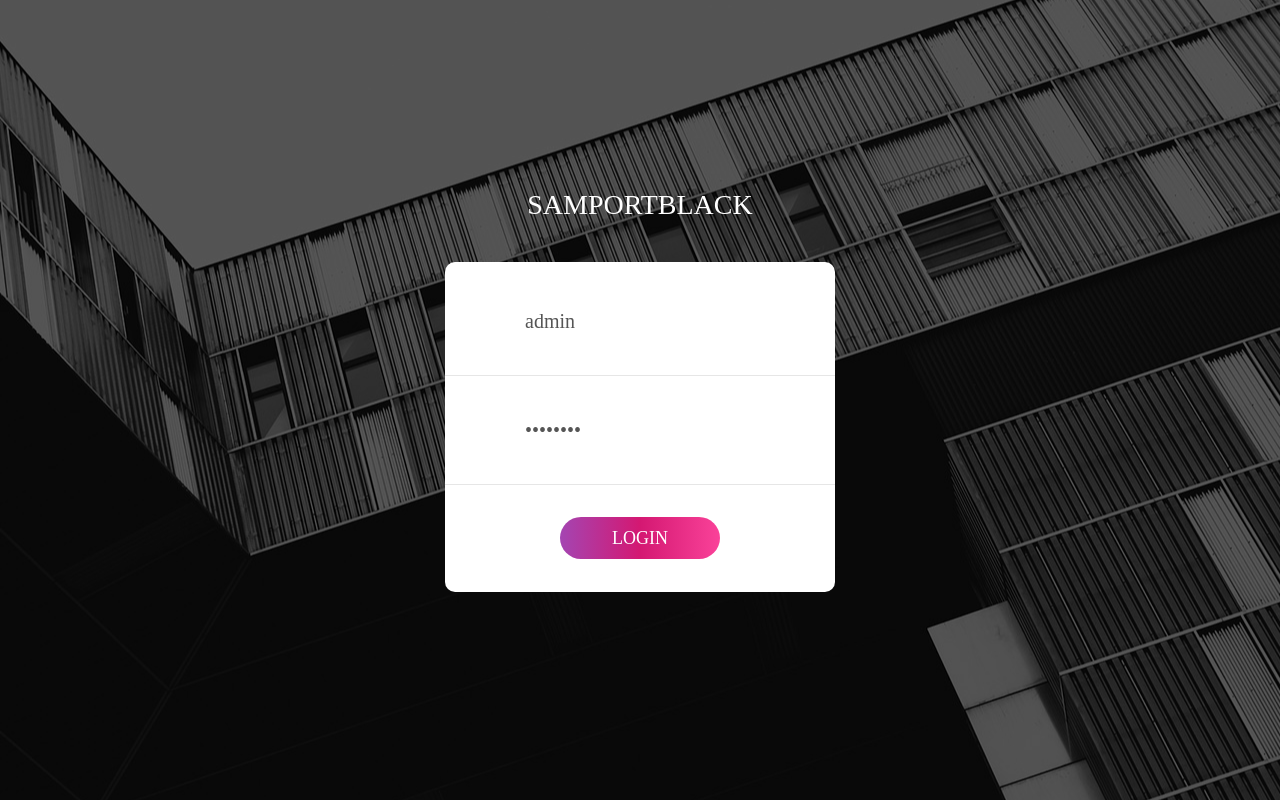
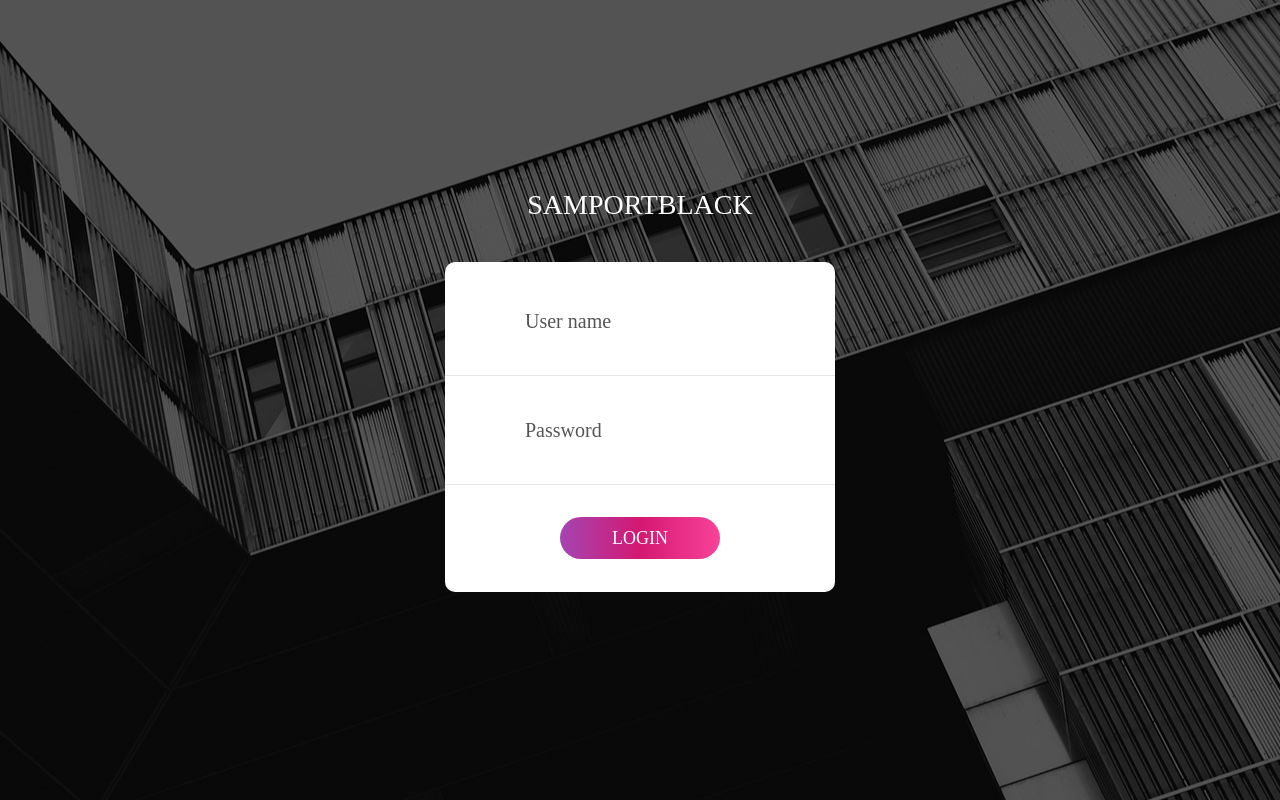
Before and after one commit to samupacino/coldbox, a PHP site: page /login.php in a window 1280 px wide. Run offline with PHP 8.4, Linux system fonts and the light colour scheme; some libraries are stand-ins or nearby versions; some web fonts are replaced.

Commit message:
terminando

```diff
--- a/public/index.php
+++ b/public/index.php
@@ -9,7 +9,7 @@
 
     if (!isset($_SESSION['user_id'])) {
 
-        header('Location: coldbox/login.php');
+        header('Location: /coldbox/login.php');
         exit();
 
     }else{
@@ -51,7 +51,7 @@
         }else{
 
             SessionManager::destroySession();
-            header('Location: coldbox/login.php');
+            header('Location: /coldbox/login.php');
         }
     }
 
--- a/public/login.php
+++ b/public/login.php
@@ -9,7 +9,7 @@
     if(isset($_GET['iniciar_sesion'])){
 
         if (isset($_SESSION['user_id'])) {
-            header('Location: coldbox/index.php');
+            header('Location: /coldbox/index.php');
             exit();
         }
 
--- a/vista/login/LoginForm.php
+++ b/vista/login/LoginForm.php
@@ -39,12 +39,12 @@
 				<form action="login.php?iniciar_sesion" method="POST" class="login100-form validate-form p-b-33 p-t-5" id="formulario_sesion">
 
 					<div class="wrap-input100 validate-input" data-validate = "Enter username">
-						<input class="input100" type="text" name="username" placeholder="User name" value="admin">
+						<input class="input100" type="text" name="username" placeholder="User name">
 						<span class="focus-input100" data-placeholder="&#xe82a;"></span>
 					</div>
 
 					<div class="wrap-input100 validate-input" data-validate="Enter password">
-						<input class="input100" type="password" name="password" placeholder="Password" value="admin123">
+						<input class="input100" type="password" name="password" placeholder="Password">
 						<span class="focus-input100" data-placeholder="&#xe80f;"></span>
 					</div>
 
```
Also changed, not shown: public/.htaccess.
